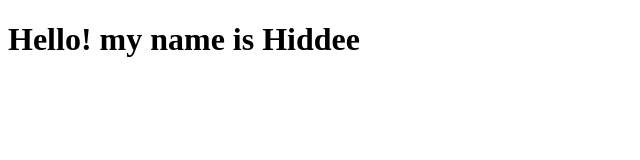
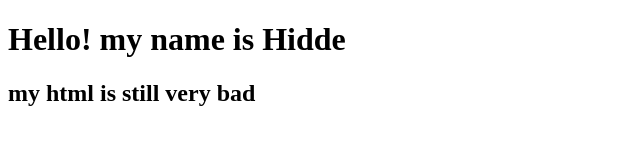
Before and after one commit to veslav3/git-tutorial, a plain HTML site: page index.html in a window 1280 px wide. Shown: the whole page, without its empty margins (0-640 px from the left). Drawn offline with Linux system fonts and the light colour scheme.

Commit message:
cheese is boss

```diff
--- a/index.html
+++ b/index.html
@@ -8,7 +8,8 @@
 </head>
 
 <body>
-    <h1>Hello! my name is Hiddee</h1>
+    <h1>Hello! my name is Hidde</h1>
+	<h2>my html is still very bad</h2>
   <script src=""></script>
 </body>
 </html>
```
